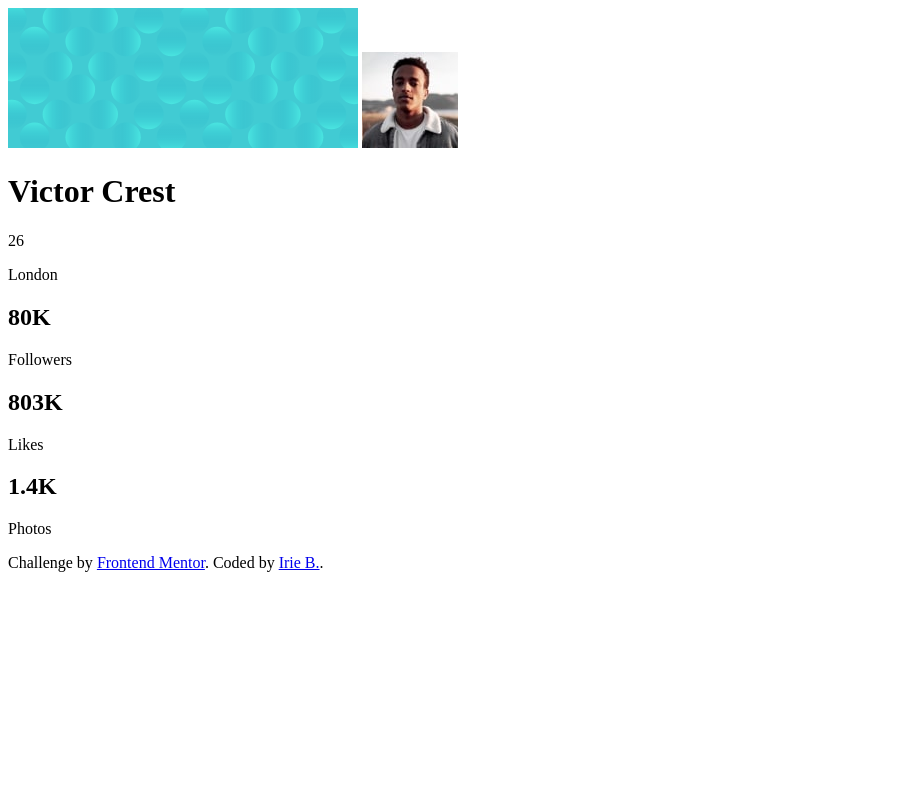
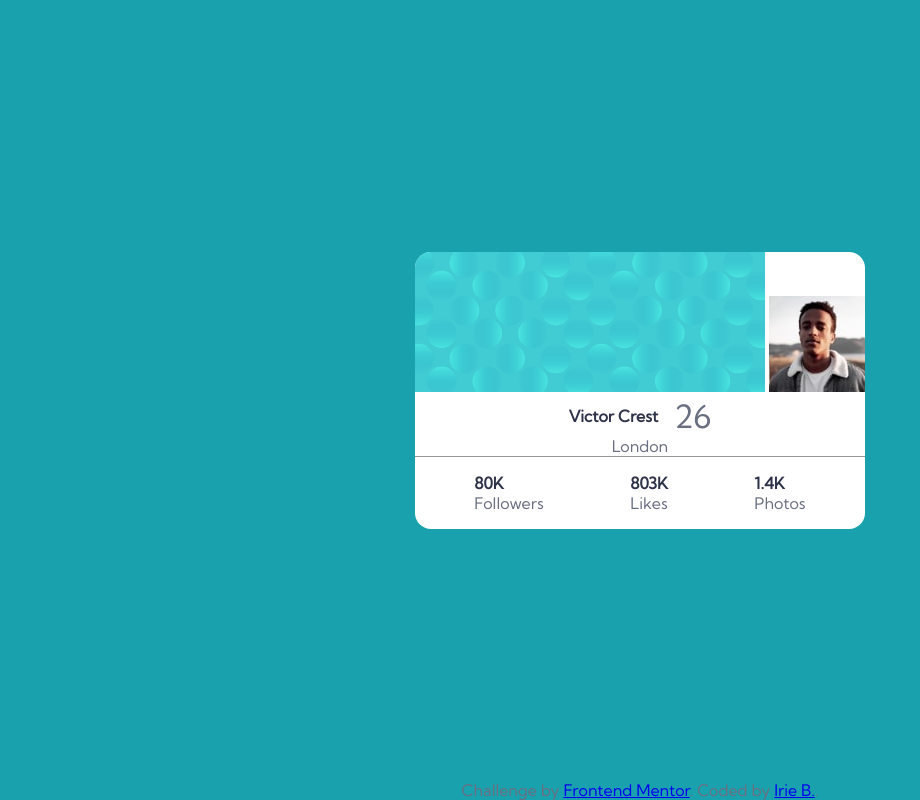
Before and after one commit to IrieBee/fem-profile-card, a plain HTML site: page index.html in a window 1280 px wide. Shown: the whole page, without its empty margins (0-920 px from the left). Drawn offline with Linux system fonts and the light colour scheme.

Commit message:
Use flexbox to align card

```diff
--- a/index.html
+++ b/index.html
@@ -4,6 +4,10 @@
     <meta charset="UTF-8">
     <meta name="viewport" content="width=device-width, initial-scale=1.0">
     <title>Profile card component</title>
+    <link rel="stylesheet" href="style.css">
+    <link rel="preconnect" href="https://fonts.googleapis.com">
+    <link rel="preconnect" href="https://fonts.gstatic.com" crossorigin>
+    <link href="https://fonts.googleapis.com/css2?family=Kumbh+Sans&family=Nunito+Sans:wght@200&family=Outfit&family=Oxygen:wght@300&family=Raleway:ital,wght@1,200&family=Red+Hat+Display:wght@500&display=swap" rel="stylesheet">
 </head>
 <body>
     <main>
@@ -12,7 +16,7 @@
         <div class="profile">
             <div class="info">
                 <h1>Victor Crest</h1>
-                <p>26</p>
+                <p class="age">26</p>
             </div>
             <p>London</p>
         </div>
@@ -31,7 +35,7 @@
             </div>
         </div>
     </main>
-    <footer>
+    <footer class="attribution">
         <p>
             Challenge by <a href="https://www.frontendmentor.io?ref=challenge" target="_blank">Frontend Mentor</a>.
             Coded by <a href="https://github.com/ltsyBitsy">Irie B.</a>.
--- a/style.css
+++ b/style.css
@@ -13,5 +13,49 @@
 }
 
 body {
-    min-height: 100%;
+    min-height: 100vh;
+    font-family: 'Kumbh Sans', sans-serif;
+    font-size: 1rem;
+    color: var(--blue);
+    background-color: var(--cyan);
+    display: flex;
+    flex-direction: column;
+    justify-content: center;
+    align-items: center;
+    /* background-size: contain; */
 }
+
+main {
+    background-color: white;
+    margin: auto;
+    border-radius: 1em;
+    overflow: hidden;
+}
+
+h1, h2 {
+    font-size: 1rem;
+    font-weight: 700;
+    color: var(--dark-blue);
+}
+
+p {
+    text-align: center;
+}
+
+.info {
+    display: flex;
+    justify-content: center;
+    align-items: center;
+    gap: 1em;
+}
+
+.age {
+    font-size: 2rem;
+}
+
+.stats {
+    display: flex;
+    justify-content: space-around;
+    border-top: 0.01em solid var(--grey);
+    padding: 1em;
+}
```
